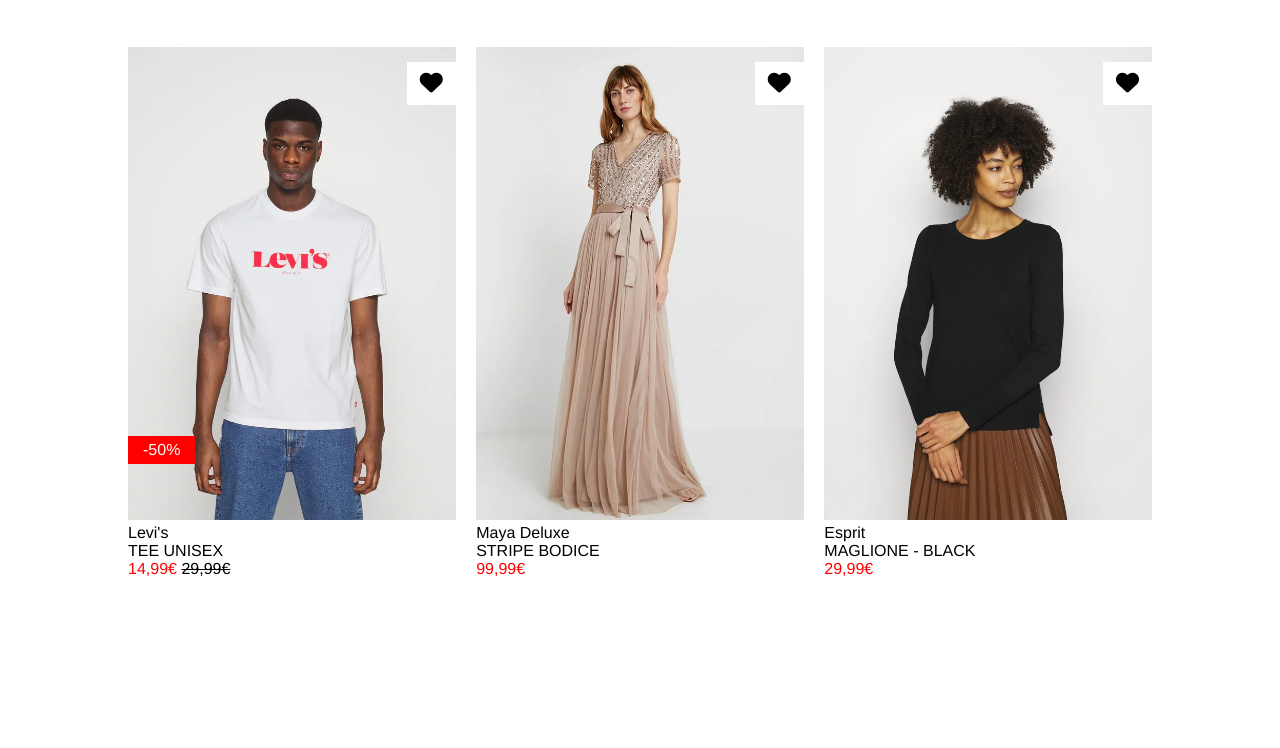
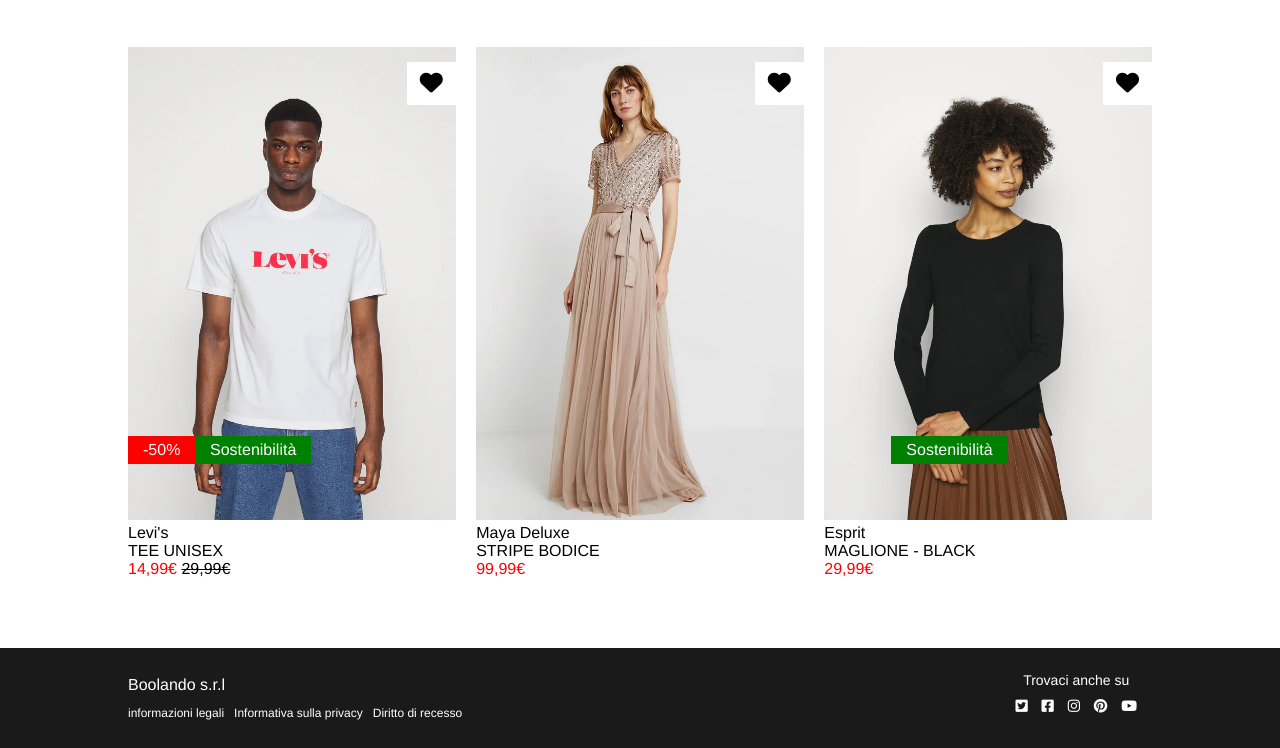
Before and after one commit to Bistaaa/html-css-boolando, a plain HTML site: page index.html in a window 1280 px wide. Shown: the part 664-1412 px from the top of the page. Before the commit the page ends 1312 px from the top, so only its background shows below. Drawn offline with Linux system fonts and the light colour scheme.

Commit message:
lavoro finito

```diff
--- a/css/style.css
+++ b/css/style.css
@@ -4,7 +4,6 @@
 body{
     margin: 0;
     font-family:'Franklin Gothic Medium', 'Arial Narrow', Arial, sans-serif;
-    padding-bottom: 70px;
 }
 
 
@@ -58,6 +57,7 @@ i{
 
 main{
     margin: 80px 10% 0;
+    padding-bottom: 70px;
 }
 
 .product-col{
@@ -116,6 +116,16 @@ main{
     z-index: 10
 }
 
+.sostenibilità{
+    background-color: rgba(0,128,0,255);
+    color: white;
+    padding: 5px 15px;
+    position: absolute;
+    bottom: 60px;
+    left: 67px;
+    z-index: 10
+}
+
 .cuore{
     background-color: white;
     font-size: 23px;
@@ -150,3 +160,32 @@ main{
 
 
 /* FOOTER */
+
+footer{
+    background-color: rgba(26,26,26,255);
+    height: 100px;
+    padding: 0 10%;
+    color: white;
+    display: flex;
+    flex-direction: row;
+    justify-content: space-between;
+    align-items: center;
+}
+
+.extra{
+    display: flex;
+    flex-direction: row;
+    margin-top: 12px;
+    font-size: 12px;
+    gap: 10px;
+}
+
+.social{
+    text-align: center;
+    font-size: 14px;
+}
+
+.icone{
+    gap: 10px;
+    margin: 10px;
+}
--- a/index.html
+++ b/index.html
@@ -40,6 +40,7 @@
                         <img class="foto-1" src="img/1.webp">
                         <img class="foto-2" src="img/1b.webp">
                         <div class="label">-50%</div>
+                        <div class="sostenibilità">Sostenibilità</div>
                         <div class="like">
                             <div class="cuore">
                                 <i class="fa-solid fa-heart"></i>
@@ -120,6 +121,7 @@
                         <img class="foto-1" src="img/4.webp">
                         <img class="foto-2" src="img/4b.webp">
                         <div class="label">-50%</div>
+                        <div class="sostenibilità">Sostenibilità</div>
                         <div class="like">
                             <div class="cuore">
                                 <i class="fa-solid fa-heart"></i>
@@ -167,6 +169,7 @@
                     <article class="product-image">
                         <img class="foto-1" src="img/6.webp">
                         <img class="foto-2" src="img/6b.webp">
+                        <div class="sostenibilità">Sostenibilità</div>
                         <div class="like">
                             <div class="cuore">
                                 <i class="fa-solid fa-heart"></i>
@@ -190,10 +193,27 @@
 
         <!-- FOOTER -->
         <footer>
+
+            <!-- Boolando -->
             <div class="boolando">
+                <span>Boolando s.r.l</span>
+                <div class="extra">
+                    <span>informazioni legali</span>
+                    <span>Informativa sulla privacy</span>
+                    <span>Diritto di recesso</span>
+                </div>
+            </div>
 
-            </div>
+            <!-- Social -->
             <div class="social">
+                <span>Trovaci anche su</span>
+                <div class="icone">
+                    <i class="fa-brands fa-square-twitter"></i>
+                    <i class="fa-brands fa-square-facebook"></i>
+                    <i class="fa-brands fa-instagram"></i>
+                    <i class="fa-brands fa-pinterest"></i>
+                    <i class="fa-brands fa-youtube"></i>
+                </div>
 
             </div>
         </footer>
```
